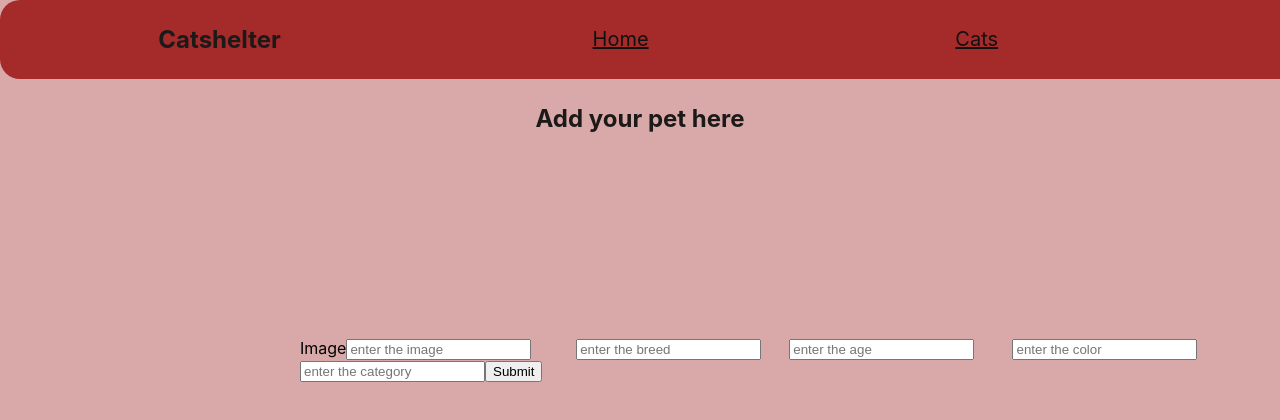
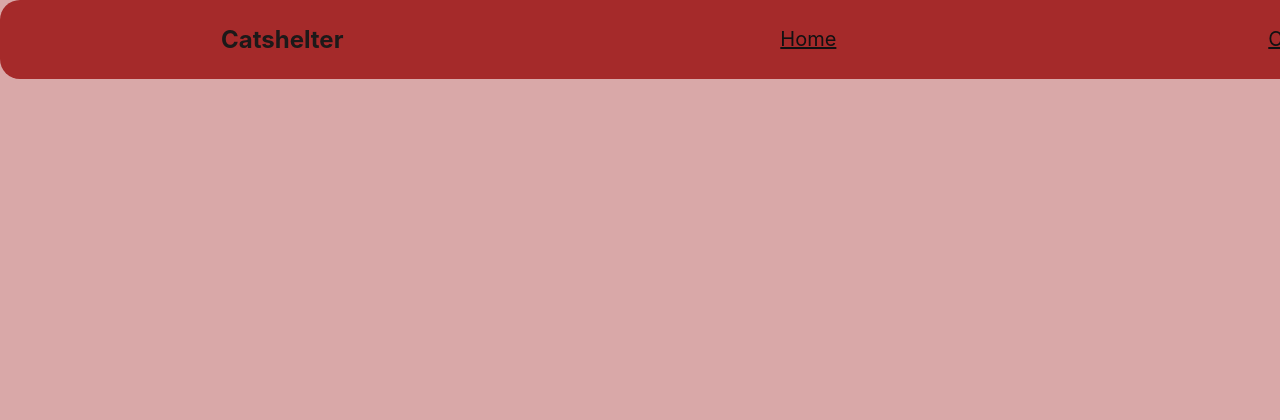
Before and after one commit to Mary-muriga/frontend-project3, a React (Create React App) app in the folder pets-adoption-app-frontend/: page /addpet in a window 1280 px wide. Shown: the top 420 px of the page. Built offline with nearby package versions, Linux system fonts and the light colour scheme; the HTML template or start-up script is replaced by a standard one.

Commit message:
added some changes

```diff
--- a/pets-adoption-app-frontend/src/App.js
+++ b/pets-adoption-app-frontend/src/App.js
@@ -1,5 +1,4 @@
 import React from 'react';
-import {useEffect, useState} from 'react';
 import {BrowserRouter as Router, Routes, Route} from 'react-router-dom';
 import Cats from './Components/Cats';
 import Home from './Components/Home';
@@ -7,7 +6,6 @@ import Navbar from './Components/Navbar';
 import Adoptedpets from './Components/Adoptedpets';
 
 import "./index.css";
-import Addpet from './Components/Addpet';
 
 
 function App() {
@@ -16,15 +14,14 @@ function App() {
   return (
     <>
     <Router>
-      <div>
+
         <Navbar />
-      </div>
+
     <Routes>
       <Route exact path='/' element={<Home />} />
       <Route exact path="/cats" element={<Cats />} />
       <Route path="/cats/adopt" element={<Cats />} />
       <Route exact path="/adopted/:id" element={<Adoptedpets />} />
-      <Route exact path="/addpet" element={<Addpet />} />
     </Routes>
     </Router>
     </>
--- a/pets-adoption-app-frontend/src/Components/Addpet.js
+++ b/pets-adoption-app-frontend/src/Components/Addpet.js
@@ -11,13 +11,14 @@ const[pet, setPet]=useState({
      image_url: "",
 });
 
+function handleClick(event){
+  event.preventDefault();
+}
 function handleChange(e) {
   setPet({...pet, [e.target.name]: e.target.value});
 }
-
 function handleSubmit(e){
   e.preventDefault();
-
   fetch("https://mycatpet.herokuapp.com/pets",
   {
       method: "POST",
@@ -39,39 +40,40 @@ function handleSubmit(e){
           <input className='form-1'
           placeholder='enter the image'
           type='text'
-          name="image"
+          id ="image"
           value={pet.image_url}
-          onChange={handleChange}/>
+          onChange={handleChange}/><br/>
 
           <label className='label-text'>Breed</label>
           <input className='form-1' placeholder='enter the breed'
           type="text"
           name="breed"
           value={pet.breed}
-          onChange={handleChange}/>
+          onChange={handleChange}/><br/>
 
           <label className='label-text'>age</label>
           <input className='form-1' placeholder='enter the age'
           type="text"
           name="age"
           value={pet.age}
-          onChange={handleChange}/>
+          onChange={handleChange}/><br/>
 
           <label className='label-text'>color</label>
           <input className='form-1'placeholder='enter the color'
           type="text"
           name="color"
           value={pet.color}
-          onChange={handleChange}/>
+          onChange={handleChange}/><br/>
 
           <label className='label-text'>category</label>
           <input className='form-1' placeholder='enter the category'
           type="text"
           name="category"
           value={pet.category}
-          onChange={handleChange}/>
+          onChange={handleChange}/><br/>
 
-          <input type="submit" value="Submit" />
+          <button>submit</button>
+
         </form>
     </div>
   )
--- a/pets-adoption-app-frontend/src/Components/Adoptedpets.js
+++ b/pets-adoption-app-frontend/src/Components/Adoptedpets.js
@@ -13,19 +13,19 @@ const[petlover, setPetlover]= useState({})
 
 
 useEffect(()=> {
-    fetch(`http://localhost:9292/pets/${id}`)
+    fetch(`https://mycatpet.herokuapp.com/pets/${id}`)
     .then((response)=> response.json())
     .then((pet)=> setPet(pet));
   }, []);
 
   useEffect(()=> {
-    fetch(`http://localhost:9292/owners/${pet.owner_id}`)
+    fetch(`https://mycatpet.herokuapp.com/owners/${pet.owner_id}`)
     .then((response)=> response.json())
     .then((owner)=> setOwner(owner));
   }, [pet]);
 
   useEffect(()=> {
-    fetch(`http://localhost:9292/petlovers/${pet.petlover_id}`)
+    fetch(`https://mycatpet.herokuapp.com/petlovers/${pet.petlover_id}`)
     .then((response)=> response.json())
     .then((petlover)=> setPetlover(petlover));
   }, [pet]);
--- a/pets-adoption-app-frontend/src/Components/Cats.js
+++ b/pets-adoption-app-frontend/src/Components/Cats.js
@@ -1,9 +1,11 @@
 import React from 'react'
 import {useEffect, useState} from 'react';
 import { Link } from 'react-router-dom';
+import Adoptedpets from './Adoptedpets';
+import Addpet from './Addpet';
 
 
-function Cats(addPet) {
+function Cats() {
   const[pets, setPets] = useState([]);
 
   useEffect(()=> {
@@ -21,7 +23,7 @@ function Cats(addPet) {
   setPets(updatedPets)
  }
 
- function handleDelete(e){
+ function handleClickDelete(e){
   let id =e.target.id;
 
 
@@ -29,18 +31,23 @@ function Cats(addPet) {
     method: "DELETE",
   })
   .then((r) => r.json())
-  .then((deletedPet) => handleDelete(deletedPet));
+  .then((deletePet) => handleDelete(deletePet));
  }
-console.log(pets.id)
+ function handleDelete(deletePet){
+  let newCats=pets.filter((item)=> item.id !== deletePet.id)
+  setPets(newCats)
+ }
+// console.log(pets.id)
 
   return (
 
     <div >
       <h2>Adorable cats</h2>
+      <Addpet addPets={addPets}/>
 
       {pets.map((pet)=>(
 
-        <div>
+        <div key={pet.id}>
         <img className ="image" src={pet.image_url} alt={pet.name}/>
         <p>Name: {pet.name}</p>
         <p>Breed: {pet.breed}</p>
@@ -49,10 +56,11 @@ console.log(pets.id)
         <div>
         <Link to={`/adopted/${pet.id}`} id={pet.id}><button className='button' id={pet.id} onClick={handleClick}>View details</button></Link>
 
-        <button className='button' onClick={handleClick}>Add a pet</button>
 
-        <button id={pet.id} className='button' onClick={handleDelete}>Remove</button>
+
+        <button id={pet.id} className='button' onClick={handleClickDelete}>Remove</button>
         </div>
+
       </div>
       ))}
 
--- a/pets-adoption-app-frontend/src/Components/Navbar.js
+++ b/pets-adoption-app-frontend/src/Components/Navbar.js
@@ -9,7 +9,6 @@ export default function Navbar() {
     <h2>Catshelter</h2>
       <Link className= "nav-menu" to= '/'> Home</Link>
       <Link className='nav-menu' to= '/cats'> Cats</Link>
-      <Link className='nav-menu' to= '/addpet'> Addpet</Link>
     </div>
 
   )
```
